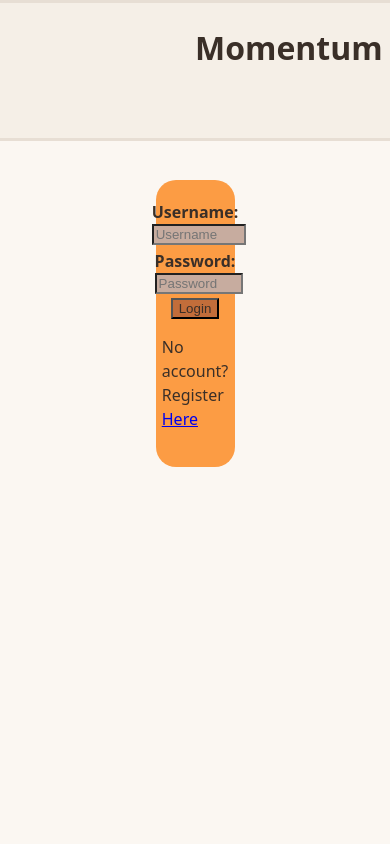
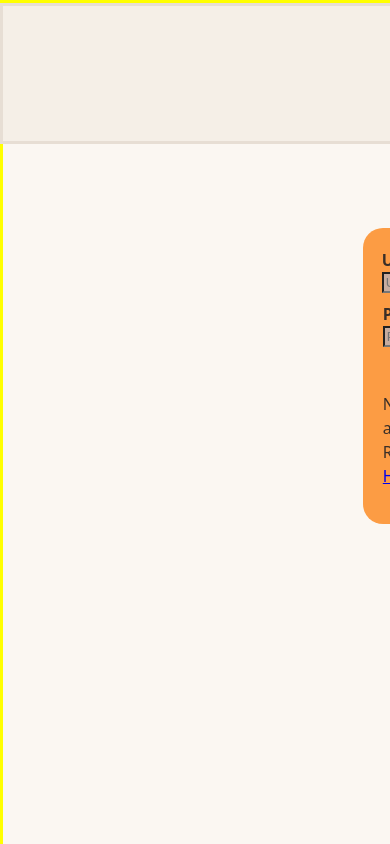
Before and after one commit to jhyche80-jpg/Fullstack-Project-Frontend, a React (Vite) app: page / in a window 390 px wide. Shown: the top 844 px of the page. Built offline with nearby package versions, Linux system fonts and the light colour scheme.

Commit message:
I made the design responsive

```diff
--- a/src/App.css
+++ b/src/App.css
@@ -1,10 +1,11 @@
 #Main {
-    width: 100vw;
+    width: 100%;
     height: 200vh;
     display: flex;
     flex-direction: column;
     justify-content: flex-start;
     align-items: center;
+    border: solid yellow;
 
 }
 
--- a/src/Styles/Counter.css
+++ b/src/Styles/Counter.css
@@ -2,7 +2,7 @@
     display: flex;
     flex-direction: row;
     justify-content: space-evenly;
-    width: 900px;
+    width: auto;
     margin-bottom: 50px;
 }
 
@@ -26,3 +26,21 @@
 .divs:hover {
     transform: scale(1.2);
 }
+
+@media (max-width: 750px) {
+    h1 {
+        margin-left: 10%;
+    }
+
+    .Total {
+        display: grid;
+        grid-template-columns: repeat(2, 1fr);
+        gap: 2rem;
+        width: 100%;
+        margin-left: 50%;
+        justify-items: center;
+
+    }
+
+
+}
--- a/src/Styles/ProjectDashboard.css
+++ b/src/Styles/ProjectDashboard.css
@@ -59,3 +59,25 @@
     background: #020617;
     color: #e5e7eb;
 }
+
+@media (max-width: 750px) {
+
+    .PDash {
+        margin-right: 5%;
+        align-items: start;
+    }
+
+    #ProjectChart {
+        margin-left: 35%;
+    }
+
+    #ProjectArea {
+        margin-left: 5%;
+    }
+
+    #Chart {
+        margin-left: 10%;
+
+    }
+
+}
--- a/src/Styles/navBar.css
+++ b/src/Styles/navBar.css
@@ -4,6 +4,7 @@
     background: black;
     width: 100%;
     height: 8%;
+    border: solid yellow;
 }
 
 #ContolButton {
@@ -40,3 +41,5 @@
 #NavTitle {
     margin-left: 50%;
 }
+
+@media (max-width: 750px) {}
```
Also changed, not shown: src/components/NavBar/navBar.tsx (+3 -6 lines).
